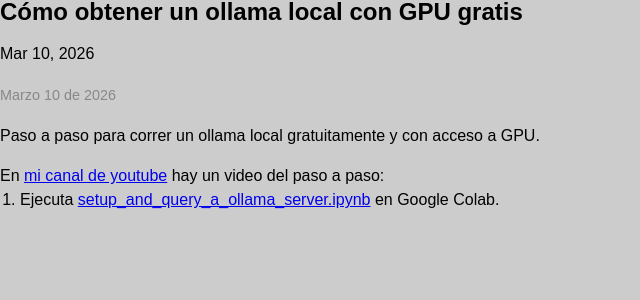
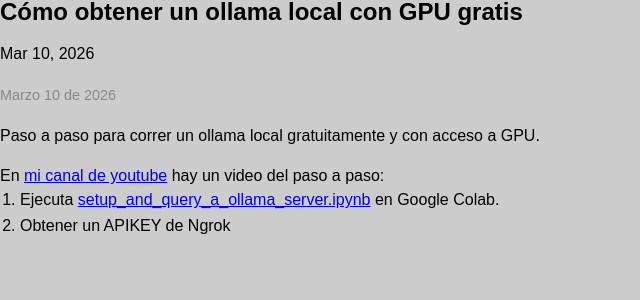
Before and after one commit to codigo8a/codigo8a.github.io, a Jekyll site: the page built from _posts/2026-03-10-ollama-gratis-con-GPU.md, in a window 1280 px wide. Shown: the top 300 px of the page, without its empty margins (0-640 px from the left). Built offline with Jekyll 4.4.1, drawn with Linux system fonts in a browser that asks for light colours; nearby versions of some CDN libraries.

Commit message:
Update 2026-03-10-ollama-gratis-con-GPU.md

```diff
--- a/_posts/2026-03-10-ollama-gratis-con-GPU.md
+++ b/_posts/2026-03-10-ollama-gratis-con-GPU.md
@@ -13,6 +13,6 @@ googlecolab: https://colab.research.google.com/gist/codigo8a/40938587307acba8f0d
 Paso a paso para correr un ollama local gratuitamente y con acceso a GPU.
 
 En <a target="_blank" href="{{ page.youtube }}">mi canal de youtube</a> hay un video del paso a paso:
-
-
+<br>
 1. Ejecuta <a target="_blank" href="{{ page.googlecolab }}">setup_and_query_a_ollama_server.ipynb</a> en Google Colab.
+2. Obtener un APIKEY de Ngrok
```
